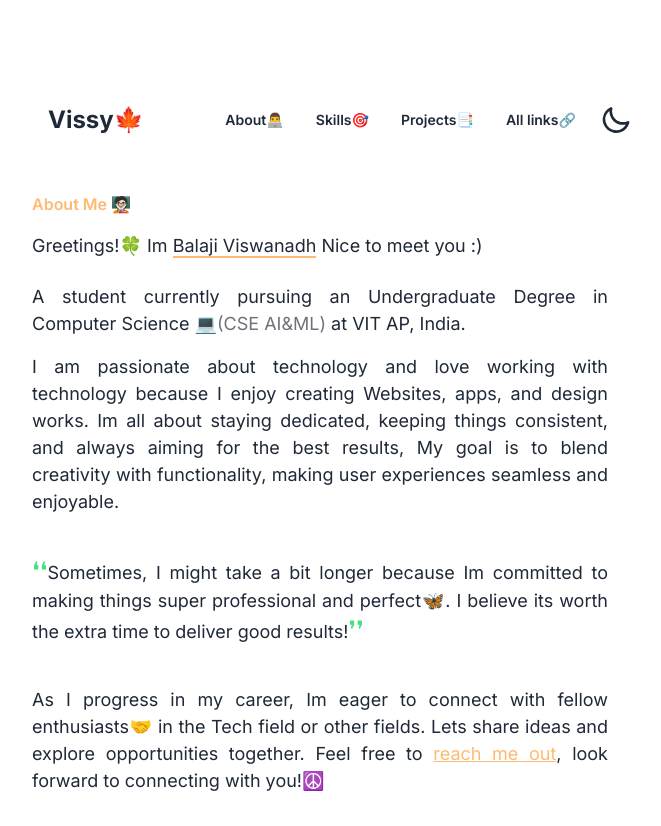
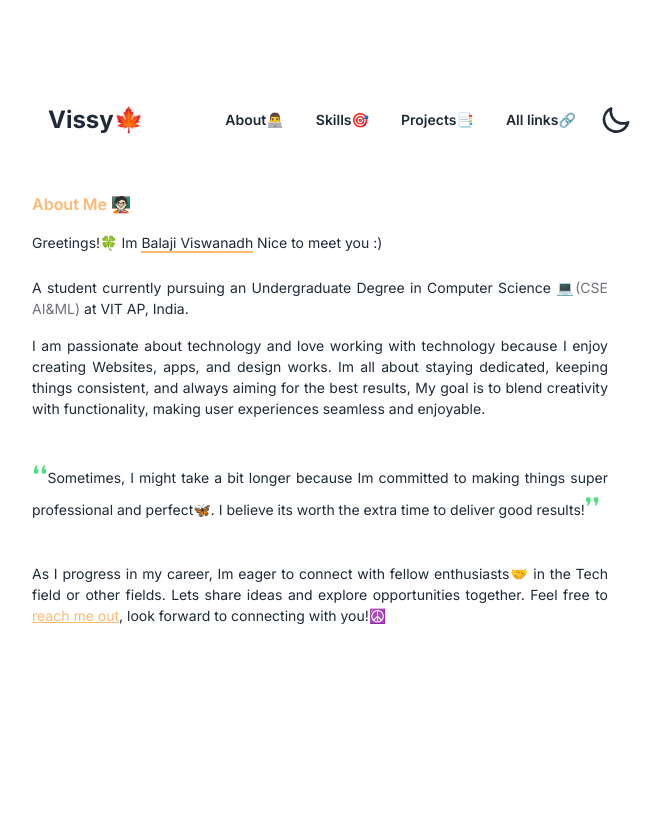
Before and after one commit to Mbalajiviswanadh/vissy, a Next.js app: page /about in a window 1280 px wide. Shown: the whole page, without its empty margins (320-981 px from the left). After the commit the page ends 800 px from the top, so only its background shows below. Built offline with nearby package versions, Linux system fonts and the light colour scheme.

Commit message:
text size about

```diff
--- a/app/about/page.tsx
+++ b/app/about/page.tsx
@@ -6,7 +6,7 @@ const AboutPage = () => {
       <div>
         <h1 className="text-orange-300 font-semibold">About Me 🧑🏻‍🏫</h1>
       </div>
-      <div className="lg:text-[18px] text-[12px]">
+      <div className="lg:text-[14px] text-[12px]">
         <h2 className="my-4">
           Greetings!🍀 Im{" "}
           <span className="border-b-2 border-orange-300">Balaji Viswanadh</span>{" "}
```
